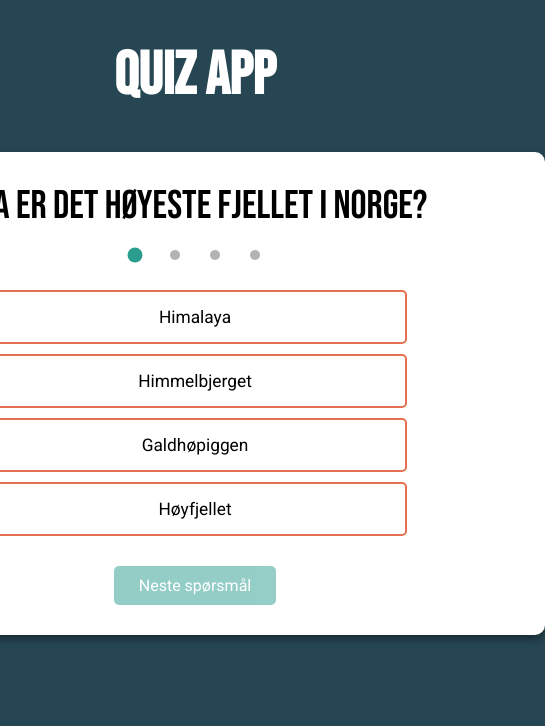
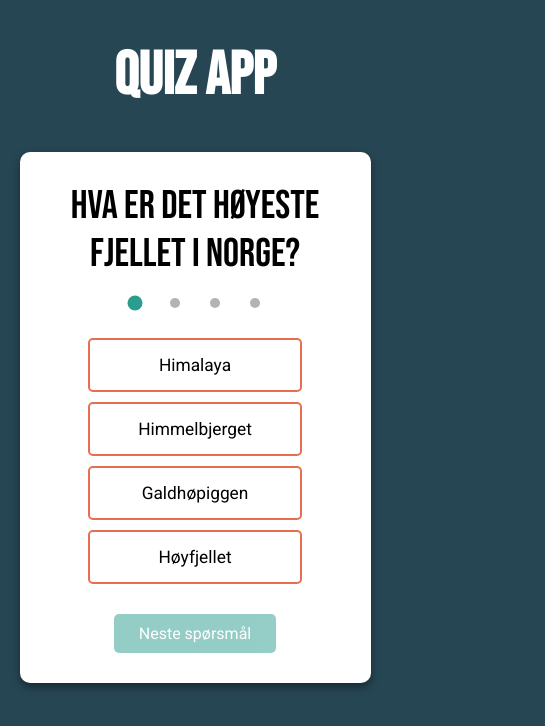
Before and after one commit to SindreHa/Quizapp, a React (Create React App) app in the folder frontend/: page / in a window 390 px wide. Shown: the top 726 px of the page, 545 px wide, since content can reach past the window. Built offline with nearby package versions, Linux system fonts and the light colour scheme.

Commit message:
Responsive design

```diff
--- a/frontend/src/App.css
+++ b/frontend/src/App.css
@@ -4,7 +4,6 @@
   --backgroundDark: #494949;
   --accent: #2a9d8f;
   --accentSecondary: #e76f51;
-  --selected: #e9c46a;
 }
 
 body {
--- a/frontend/src/css/quiz.css
+++ b/frontend/src/css/quiz.css
@@ -3,6 +3,13 @@
   width: 700px;
   border-radius: 10px;
   box-shadow: 0px 4px 9px 0px rgba(0,0,0,0.4);
+  margin-bottom: 50px;
+}
+
+@media (max-width: 800px) {
+  .quiz-container {
+    width: 90%;
+  }
 }
 
 .quiz-container h1{
@@ -22,14 +29,19 @@
   border-radius: 5px;
   border: 2px solid var(--accentSecondary);
   background-color: var(--backgroundLight);
-  transition: background-color .15s ease-out, color .15s ease-out;
+  transition:
+    background-color .15s ease-out,
+    color .15s ease-out,
+    box-shadow .1s ease-out;
 }
 
 .quiz-container .option:hover {
-  transition: none;
+  transition:
+    background-color .0s,
+    color .0s,
+    box-shadow .1s ease-out;
   cursor: pointer;
-  background-color: var(--accentSecondary);
-  color: white
+  box-shadow: inset 0 0 0px 3px var(--accentSecondary);
 }
 
 .quiz-container .option p{
--- a/frontend/src/css/results.css
+++ b/frontend/src/css/results.css
@@ -3,7 +3,15 @@
     width: 700px;
     border-radius: 10px;
     box-shadow: 0px 4px 9px 0px rgba(0,0,0,0.4);
+    margin-bottom: 50px;
 }
+
+@media (max-width: 800px) {
+    .results-container {
+        width: 90%;
+}
+}
+
 .results-container h2 {
     margin: 0;
     font-size: 60pt;
```
